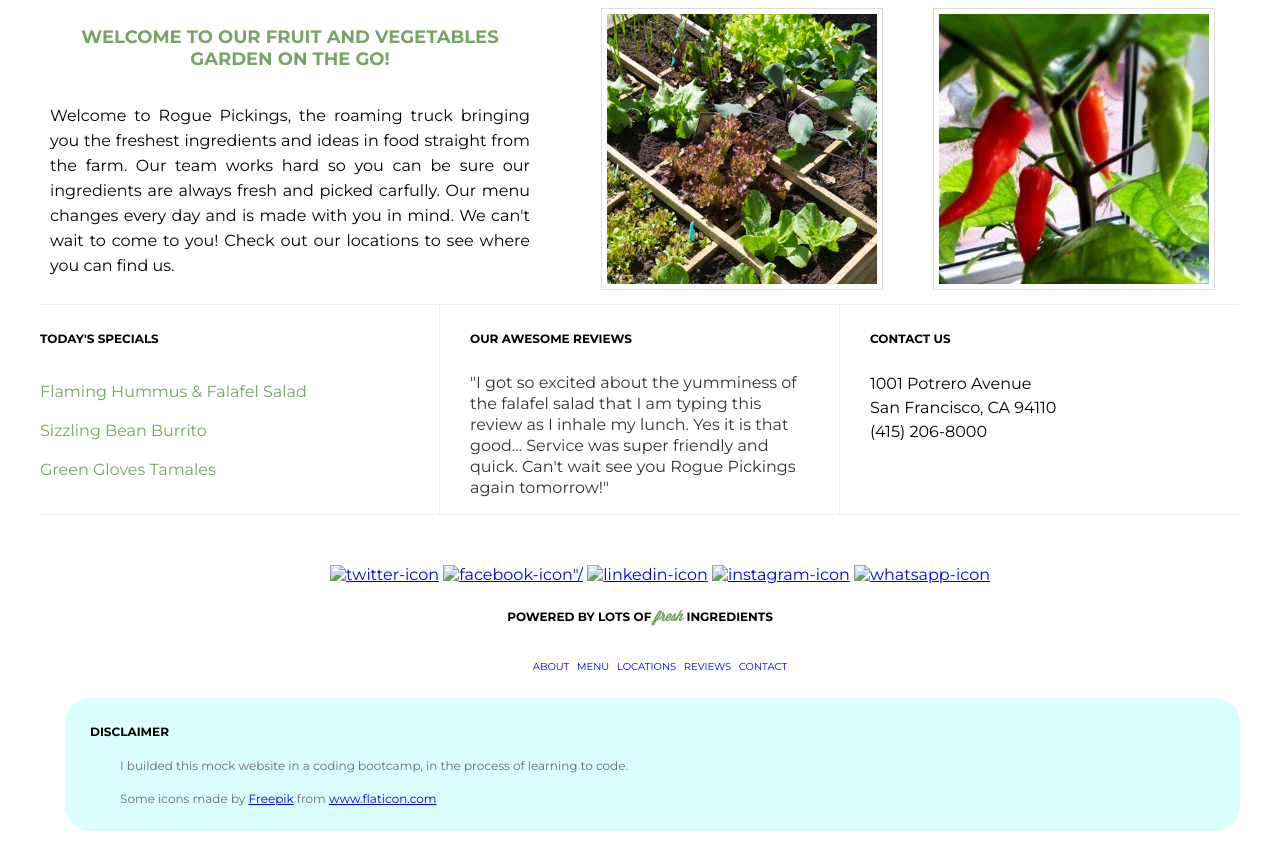
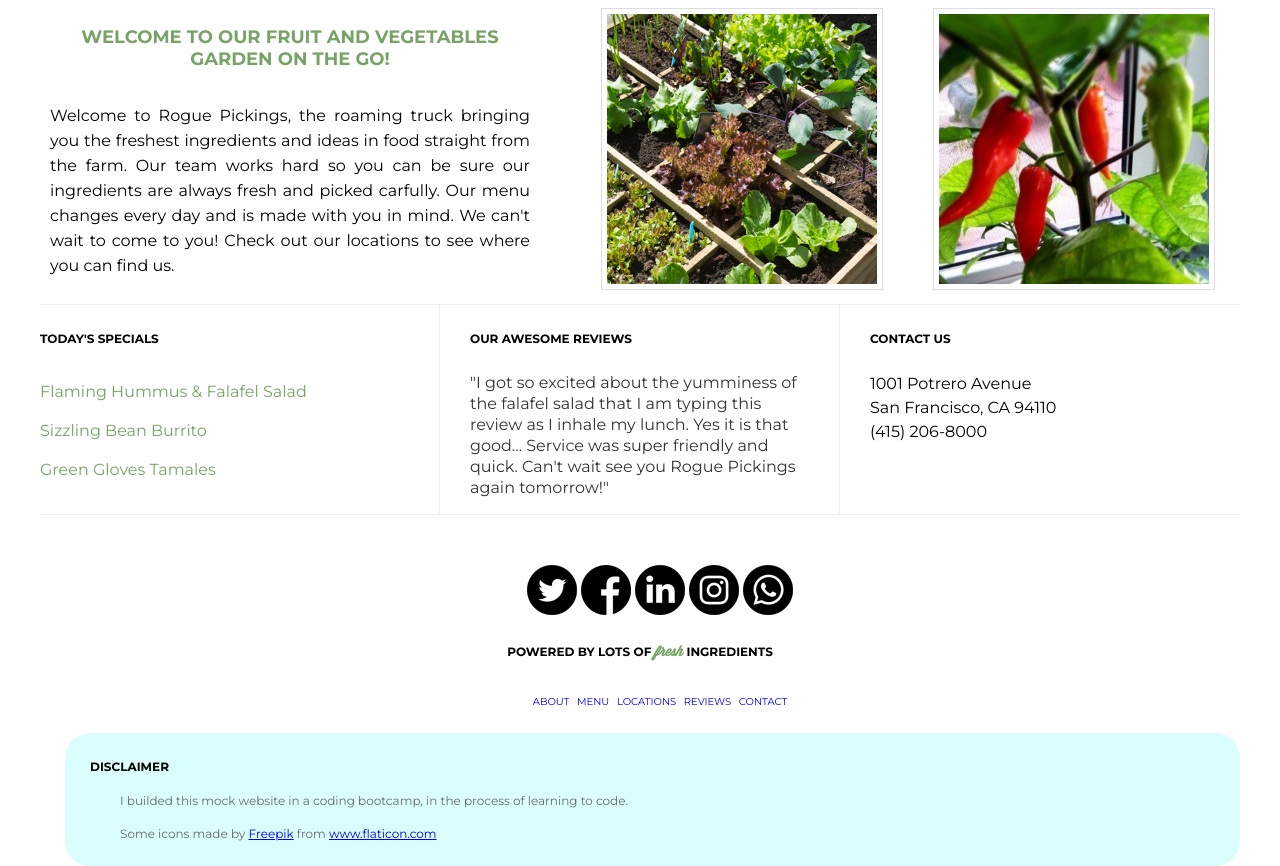
Before and after one commit to joelrottenberg/101-rogue-pickings, a plain HTML site: page home/index.html in a window 1280 px wide. Shown: the part 565-1431 px from the top of the page. Before the commit the page ends 1396 px from the top, so only its background shows below. Drawn offline with Linux system fonts and the light colour scheme; files whose address does not match are found by name.

Commit message:
Updated social icons links

```diff
--- a/home/index.html
+++ b/home/index.html
@@ -145,11 +145,11 @@
 
                         <div class="social-icons">
                             <ul>
-                                <li><a href="https://twitter.com/joelrottenberg" target="_blank"><img src="img/twitter.png" alt="twitter-icon"/></a></li>
-                                <li><a href="https://facebook.com/joe16w?fref=nf" target="_blank"><img src="img/facebook.png" alt=facebook-icon"/></a></li>
-                                <li><a href="https://linkedin.com/joelrottenberg" target="_blank"><img src="img/linkedin.png" alt="linkedin-icon"/></a></li>
-                                <li><a href="https://instagram.com/joelrottenberg" target="_blank"><img src="img/instagram.png" alt="instagram-icon"/></a></li>
-                                <li><a href="https://chat.whatsapp.com/CcI09iiQF2zBbUOTgrJRJ1" target="_blank"><img src="img/whatsapp.png" alt="whatsapp-icon"/></a></li>
+                                <li><a href="https://twitter.com/joelrottenberg" target="_blank"><img src="../img/twitter.png" alt="twitter-icon"/></a></li>
+                                <li><a href="https://facebook.com/joe16w?fref=nf" target="_blank"><img src="../img/facebook.png" alt=facebook-icon"/></a></li>
+                                <li><a href="https://linkedin.com/joelrottenberg" target="_blank"><img src="../img/linkedin.png" alt="linkedin-icon"/></a></li>
+                                <li><a href="https://instagram.com/joelrottenberg" target="_blank"><img src="../img/instagram.png" alt="instagram-icon"/></a></li>
+                                <li><a href="https://chat.whatsapp.com/CcI09iiQF2zBbUOTgrJRJ1" target="_blank"><img src="../img/whatsapp.png" alt="whatsapp-icon"/></a></li>
                             </ul>
                         </div>
                     </div><!--
```
